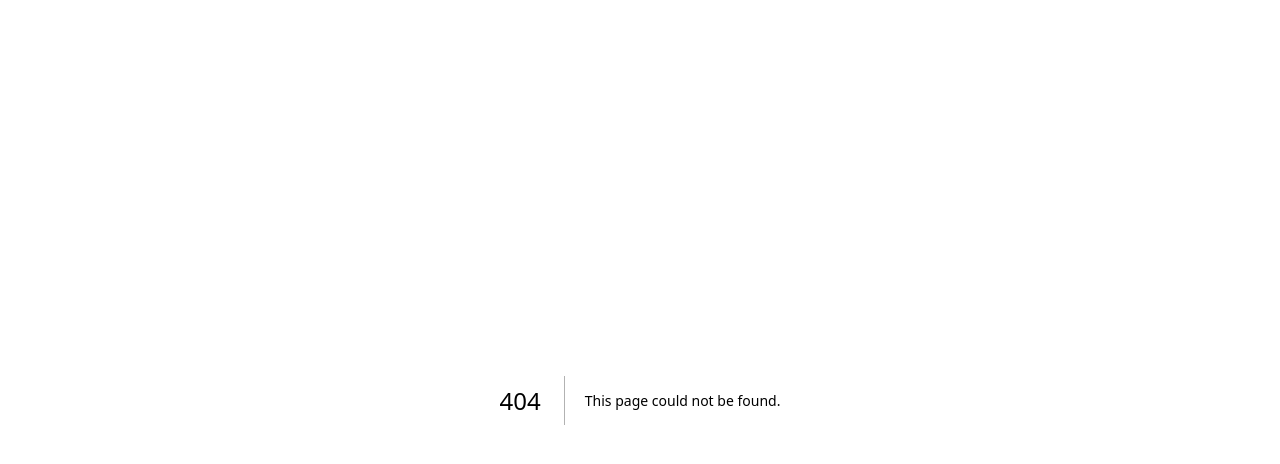
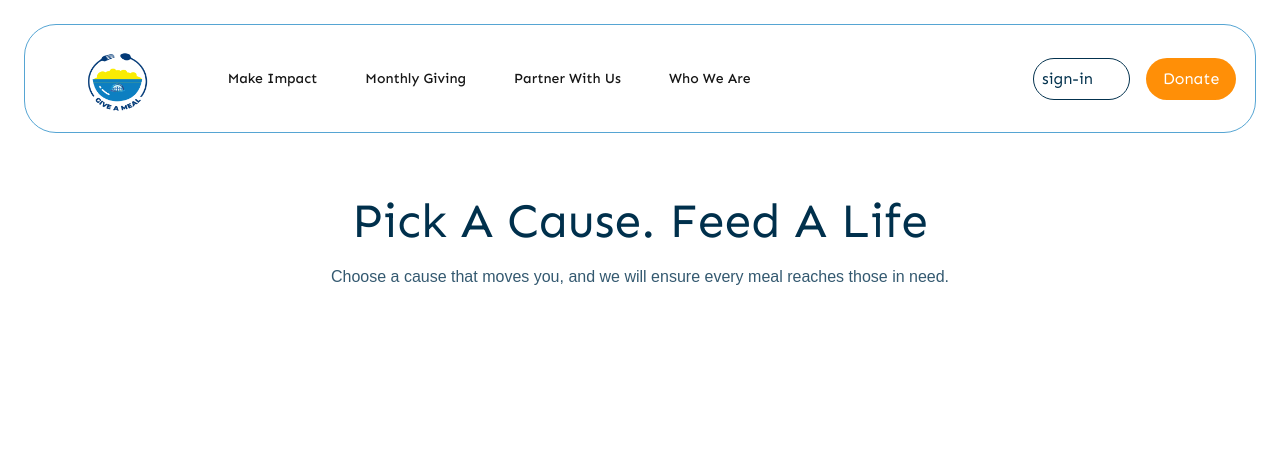
Before and after one commit to Goodtech001/give-a-meal, a Next.js app: page /make-impact in a window 1280 px wide. Before the commit this address had no page. Shown: the top 464 px of the page. Built offline with nearby package versions, Linux system fonts and the light colour scheme; some icons are missing.

Commit message:
`Updated navigation menu paths in TopNavBar and removed unused PartnerWithUs page`

```diff
--- a/app/partner-with-us/page.tsx
+++ b/app/make-impact/page.tsx
@@ -1,10 +1,11 @@
 import TopNavBar from "@/layout/Topnavbar";
-import React from "react";
+import PickaCause from "@/section/make-impact/pick-a -cause";
 
-export default function PartnerWithUs() {
+export default function MakeImpact() {
   return (
     <div className="bg-white">
       <TopNavBar />
+      <PickaCause />
     </div>
   );
 }
--- a/layout/Topnavbar/useTopnavbar.ts
+++ b/layout/Topnavbar/useTopnavbar.ts
@@ -17,7 +17,7 @@ export type menu_type = {
 export const leftMenu: menu_type[] = [
   {
     title: "Make Impact",
-    path: "/",
+    path: "/make-impact",
   },
   {
     title: "Monthly Giving",
--- /dev/null
+++ b/section/make-impact/pick-a -cause.tsx
@@ -0,0 +1,19 @@
+import React from "react";
+
+export default function PickaCause() {
+  return (
+    <div>
+      <div className="flex justify-center items-center flex-col pt-10">
+        <h1 className="text-[#00304C] text-5xl  font ">
+          Pick A Cause. Feed A Life
+        </h1>
+        <div>
+          <p className="max-w-2xl pt-5 text-[#00304CCC]">
+            Choose a cause that moves you, and we will ensure every meal reaches
+            those in need.
+          </p>
+        </div>
+      </div>
+    </div>
+  );
+}
```
Also changed, not shown: app/page.tsx (+8 -8 lines), public/group.png (added).
